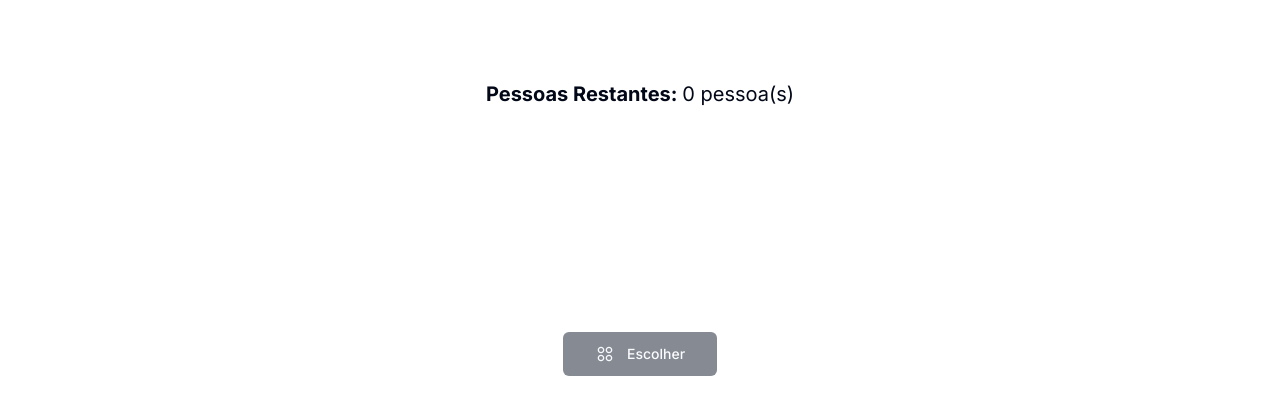
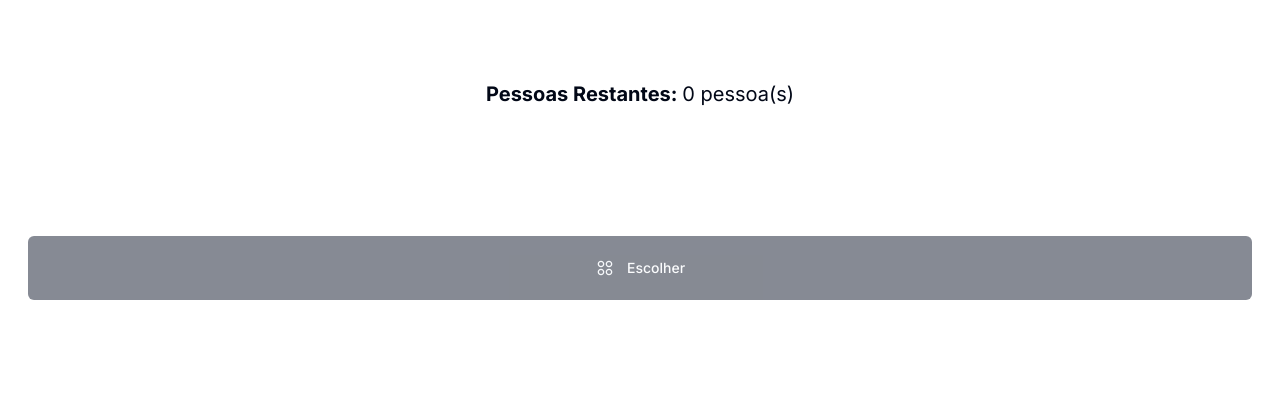
Before and after one commit to LeoFuna/separador-de-times, a Next.js app: page /teams in a window 1280 px wide. Shown: the top 414 px of the page. Built offline with nearby package versions, Linux system fonts and the light colour scheme.

Commit message:
style: increase btn size

```diff
--- a/app/teams/page.tsx
+++ b/app/teams/page.tsx
@@ -3,7 +3,7 @@ import { Suspense } from 'react';
 
 export default function TeamsPage() {
   return (
-    <main className="flex flex-col gap-28 justify-start items-center min-h-dvh mx-7">
+    <main className="flex flex-col gap-16 justify-start items-center min-h-dvh mx-7">
       <Suspense>
         <Content />
       </Suspense>
--- a/components/teams/Content.tsx
+++ b/components/teams/Content.tsx
@@ -101,7 +101,7 @@ export default function Content() {
         <Button
           disabled={remainingPlayers === 0}
           size="lg"
-          className="flex justify-center gap-3"
+          className="flex justify-center gap-3 w-full h-16"
         >
           <TokensIcon className="text-secondary h-5 w-5" />
           Escolher
```
